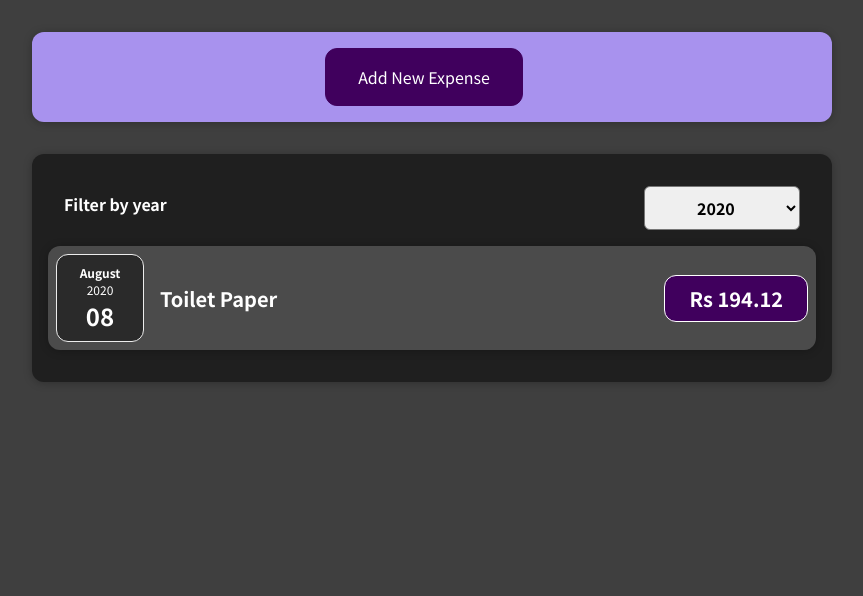
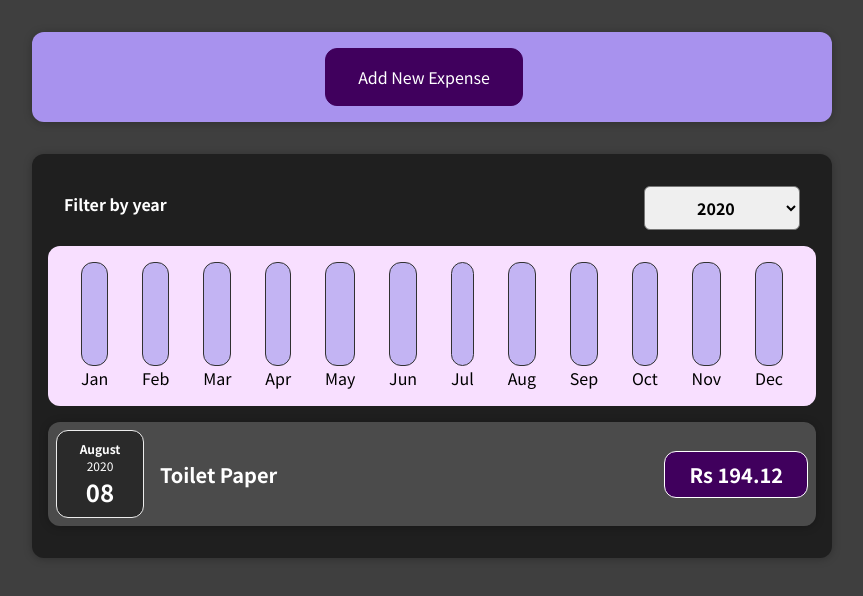
Before and after one commit to jhaganb/react-expense-tracker, a React (Create React App) app: page / in a window 1280 px wide. Shown: the top 596 px of the page, without its empty margins (208-1071 px from the left). Built offline with nearby package versions, Linux system fonts and the light colour scheme.

Commit message:
implimented the chart component

```diff
--- a/src/components/Chart/Chart.js
+++ b/src/components/Chart/Chart.js
@@ -0,0 +1,24 @@
+import React from "react";
+
+import ChartBar from "./ChartBar";
+import "./Chart.css";
+
+const Chart = (props) => {
+  const dataPointValues = props.dataPoints.map((dataPoint) => dataPoint.value);
+  const toatlMaximum = Math.max(...dataPointValues);
+
+  return (
+    <div className="chart">
+      {props.dataPoints.map((dataPoint) => (
+        <ChartBar
+          key={dataPoint.label}
+          value={dataPoint.value}
+          maxValue={toatlMaximum}
+          label={dataPoint.label}
+        />
+      ))}
+    </div>
+  );
+};
+
+export default Chart;
--- a/src/components/Chart/ChartBar.js
+++ b/src/components/Chart/ChartBar.js
@@ -0,0 +1,24 @@
+import React from "react";
+
+import "./ChartBar.css";
+
+const ChartBar = (props) => {
+  let barFillHeight = "0%";
+
+  if (props.maxValue > 0) {
+    barFillHeight = Math.round((props.value / props.maxValue) * 100) + "%" ;
+  }
+  return (
+    <div className="chart-bar">
+      <div className="chart-bar__inner">
+        <div
+          className="chart-bill__fill"
+          style={{ height: barFillHeight }}
+        ></div>
+      </div>
+      <div className="chart-bill__label">{props.label}</div>
+    </div>
+  );
+};
+
+export default ChartBar;
--- a/src/components/Expenses/Expenses.js
+++ b/src/components/Expenses/Expenses.js
@@ -4,6 +4,7 @@ import Card from "../UI/Card";
 import "./Expenses.css";
 import ExpensesFilter from "./ExpensesFilter";
 import ExpensesList from "./ExpensesList";
+import ExpensesChart from "./ExpensesChart";
 
 const Expenses = (props) => {
   const [filteredYear, setFilteredYear] = useState("2020");
@@ -16,8 +17,6 @@ const Expenses = (props) => {
     return expense.date.getFullYear().toString() === filteredYear;
   });
 
-
-
   return (
     <div>
       <Card className="expenses">
@@ -25,7 +24,8 @@ const Expenses = (props) => {
           selected={filteredYear}
           onChangeFilter={filterChangeHandler}
         />
-        <ExpensesList items={filteredExpenses}/>
+        <ExpensesChart expenses={filteredExpenses} />
+        <ExpensesList items={filteredExpenses} />
       </Card>
     </div>
   );
--- /dev/null
+++ b/src/components/Expenses/ExpensesChart.js
@@ -0,0 +1,28 @@
+import React from "react";
+
+import Chart from "../Chart/Chart";
+
+const ExpensesChart = (props) => {
+  const chartDataPoints = [
+    { label: "Jan", value: 0 },
+    { label: "Feb", value: 0 },
+    { label: "Mar", value: 0 },
+    { label: "Apr", value: 0 },
+    { label: "May", value: 0 },
+    { label: "Jun", value: 0 },
+    { label: "Jul", value: 0 },
+    { label: "Aug", value: 0 },
+    { label: "Sep", value: 0 },
+    { label: "Oct", value: 0 },
+    { label: "Nov", value: 0 },
+    { label: "Dec", value: 0 },
+  ];
+
+  for (const expense of props.expenses) {
+    const expenseMonth = expense.date.getMonth();
+    chartDataPoints[expenseMonth].value += expense.amount;
+  }
+  return <Chart dataPoints={chartDataPoints} />;
+};
+
+export default ExpensesChart;
```
